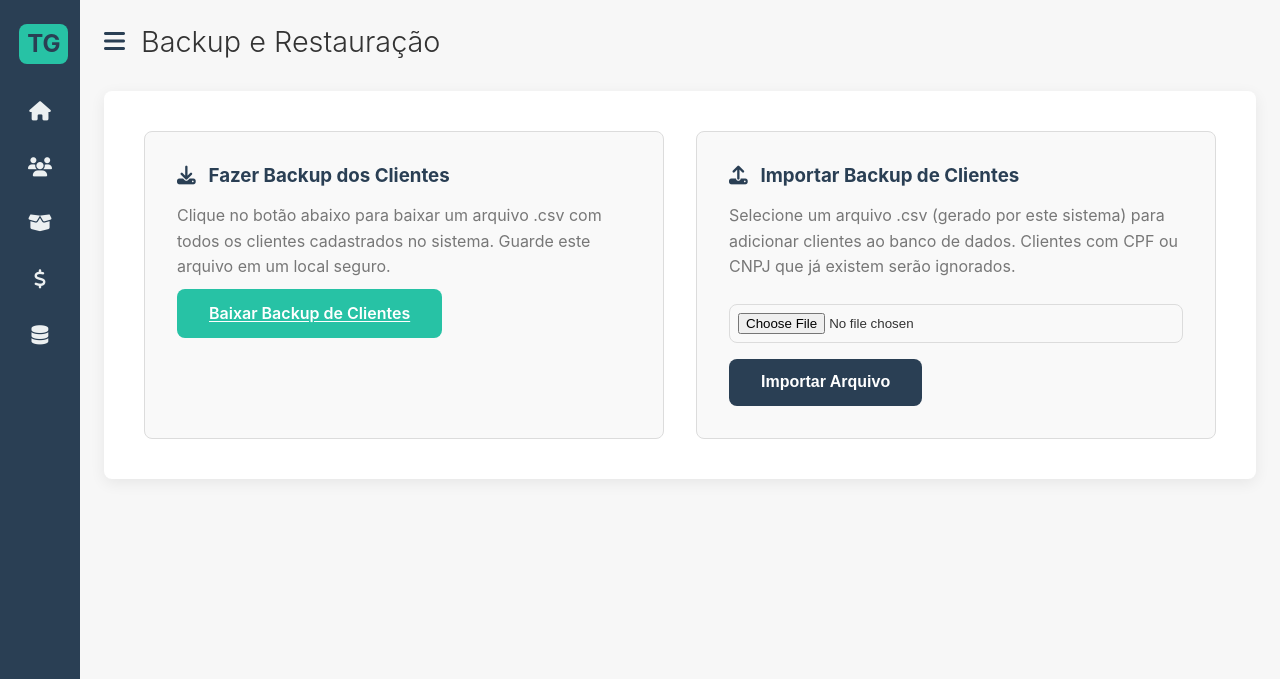
After one commit to NatanaelGomesCardoso/sistematudografica, a Flask app: page /backup in a window 1280 px wide. The commit adds this page. Shown: the top 679 px of the page. Run offline with Flask 3, Linux system fonts and the light colour scheme.

Commit message:
feat: Adiciona módulo de backup/restauração e reestrutura a navegação

```diff
--- a/app.py
+++ b/app.py
@@ -1,13 +1,16 @@
 import os
-from flask import Flask, render_template, request, redirect, url_for, flash
+import csv
+import io
+from flask import Flask, render_template, request, redirect, url_for, flash, Response
 from flask_sqlalchemy import SQLAlchemy
-from sqlalchemy import or_ # A importação foi movida para cá
+from sqlalchemy import or_
 from datetime import datetime
+from werkzeug.utils import secure_filename
 
 # --- 1. CONFIGURAÇÃO INICIAL ---
 basedir = os.path.abspath(os.path.dirname(__file__))
 app = Flask(__name__)
-app.config['SECRET_KEY'] = 'uma-chave-secreta-muito-segura-para-as-flash-messages'
+app.config['SECRET_KEY'] = 'uma-chave-secreta-muito-segura'
 db_path = os.path.join(basedir, 'data', 'banco.db')
 app.config['SQLALCHEMY_DATABASE_URI'] = f'sqlite:///{db_path}'
 app.config['SQLALCHEMY_TRACK_MODIFICATIONS'] = False
@@ -18,24 +21,20 @@ db = SQLAlchemy(app)
 class Cliente(db.Model):
     id = db.Column(db.Integer, primary_key=True)
     tipo = db.Column(db.String(10), nullable=False)
-    # Campos Pessoa Física
     nome = db.Column(db.String(100))
     cpf = db.Column(db.String(20), unique=True)
     email = db.Column(db.String(120))
-    # Campos Pessoa Jurídica
+    endereco_pf = db.Column(db.String(255))
     razao_social = db.Column(db.String(100))
     responsavel = db.Column(db.String(100))
     cnpj = db.Column(db.String(20), unique=True)
     email_cnpj = db.Column(db.String(120))
     telefone_empresa = db.Column(db.String(30))
-    # Campos Comuns
+    endereco_empresa_pj = db.Column(db.String(255))
+    endereco_entrega_pj = db.Column(db.String(255))
     telefone = db.Column(db.String(30), nullable=False)
     como_conheceu = db.Column(db.String(100), nullable=False)
     como_conheceu_outros = db.Column(db.String(100))
-
-    def __repr__(self):
-        return f'<Cliente {self.nome or self.razao_social}>'
-
 
 # --- 3. ROTAS DO SISTEMA ---
 @app.context_processor
@@ -46,8 +45,10 @@ def inject_now():
 def home():
     return render_template('home.html')
 
+# --- ROTAS DE CLIENTES ---
 @app.route('/clientes')
 def pesquisar_clientes():
+    # ... (código existente)
     query = request.args.get('q', '')
     if query:
         search_term = f"%{query}%"
@@ -59,8 +60,10 @@ def pesquisar_clientes():
         clientes = Cliente.query.order_by(Cliente.id.desc()).all()
     return render_template('pesquisar_clientes.html', clientes=clientes, query=query)
 
+
 @app.route('/clientes/novo', methods=['GET', 'POST'])
 def cadastro_clientes():
+    # ... (código existente)
     if request.method == 'POST':
         tipo = request.form.get('tipo')
         cpf = request.form.get('cpf') or None
@@ -85,17 +88,21 @@ def cadastro_clientes():
             cpf=cpf,
             cnpj=cnpj,
             email=request.form.get('email'),
-            email_cnpj=request.form.get('email_cnpj')
+            email_cnpj=request.form.get('email_cnpj'),
+            endereco_pf=request.form.get('endereco_pf'),
+            endereco_empresa_pj=request.form.get('endereco_empresa_pj'),
+            endereco_entrega_pj=request.form.get('endereco_entrega_pj')
         )
         db.session.add(novo_cliente)
         db.session.commit()
         flash('Cliente cadastrado com sucesso!', 'success')
         return redirect(url_for('pesquisar_clientes'))
+    return render_template('cadastro_clientes.html')
 
-    return render_template('cadastro_clientes.html')
 
 @app.route('/clientes/editar/<int:id>', methods=['GET', 'POST'])
 def editar_cliente(id):
+    # ... (código existente)
     cliente = db.get_or_404(Cliente, id)
     if request.method == 'POST':
         cpf = request.form.get('cpf') or None
@@ -120,6 +127,9 @@ def editar_cliente(id):
         cliente.cnpj = cnpj
         cliente.email = request.form.get('email')
         cliente.email_cnpj = request.form.get('email_cnpj')
+        cliente.endereco_pf = request.form.get('endereco_pf')
+        cliente.endereco_empresa_pj = request.form.get('endereco_empresa_pj')
+        cliente.endereco_entrega_pj = request.form.get('endereco_entrega_pj')
 
         db.session.commit()
         flash('Cliente atualizado com sucesso!', 'success')
@@ -127,24 +137,119 @@ def editar_cliente(id):
 
     return render_template('editar_cliente.html', cliente=cliente)
 
+
 @app.route('/clientes/excluir/<int:id>', methods=['POST'])
 def excluir_cliente(id):
+    # ... (código existente)
     cliente = db.get_or_404(Cliente, id)
     db.session.delete(cliente)
     db.session.commit()
     flash('Cliente excluído com sucesso!', 'success')
     return redirect(url_for('pesquisar_clientes'))
 
-@app.route('/produtos')
-def cadastro_produtos():
-    return render_template('coming_soon.html', módulo='Cadastro de Produtos')
+# --- NOVAS ROTAS DE BACKUP ---
+@app.route('/backup')
+def backup_page():
+    return render_template('backup.html')
 
-@app.route('/os')
-def os_listar():
-    return render_template('coming_soon.html', módulo='Listagem de OS')
+@app.route('/backup/exportar')
+def exportar_backup():
+    clientes = Cliente.query.all()
+
+    # Cria um arquivo CSV em memória
+    output = io.StringIO()
+    writer = csv.writer(output)
+
+    # Escreve o cabeçalho
+    writer.writerow(Cliente.__table__.columns.keys())
+
+    # Escreve os dados dos clientes
+    for cliente in clientes:
+        writer.writerow([getattr(cliente, c) for c in Cliente.__table__.columns.keys()])
+
+    output.seek(0)
+
+    return Response(
+        output,
+        mimetype="text/csv",
+        headers={"Content-Disposition":"attachment;filename=backup_clientes.csv"}
+    )
+
+@app.route('/backup/importar', methods=['POST'])
+def importar_backup():
+    if 'backup_file' not in request.files:
+        flash('Nenhum arquivo selecionado.', 'error')
+        return redirect(url_for('backup_page'))
+
+    file = request.files['backup_file']
+
+    if file.filename == '':
+        flash('Nenhum arquivo selecionado.', 'error')
+        return redirect(url_for('backup_page'))
+
+    if file and file.filename.endswith('.csv'):
+        try:
+            stream = io.StringIO(file.stream.read().decode("UTF-8"), newline=None)
+            reader = csv.DictReader(stream)
+
+            novos_clientes = 0
+            clientes_ignorados = 0
+
+            for row in reader:
+                cpf = row.get('cpf') or None
+                cnpj = row.get('cnpj') or None
+
+                # Verifica se o cliente já existe
+                existe = False
+                if cpf and Cliente.query.filter_by(cpf=cpf).first():
+                    existe = True
+                if cnpj and Cliente.query.filter_by(cnpj=cnpj).first():
+                    existe = True
+
+                if existe:
+                    clientes_ignorados += 1
+                    continue
+
+                # Cria o novo cliente
+                cliente = Cliente(**row)
+                db.session.add(cliente)
+                novos_clientes += 1
+
+            db.session.commit()
+            flash(f'{novos_clientes} clientes importados com sucesso. {clientes_ignorados} clientes foram ignorados por já existirem.', 'success')
+
+        except Exception as e:
+            db.session.rollback()
+            flash(f'Ocorreu um erro ao importar o arquivo: {e}', 'error')
+
+        return redirect(url_for('backup_page'))
+
+    flash('Arquivo inválido. Por favor, envie um arquivo .csv', 'error')
+    return redirect(url_for('backup_page'))
 
 
-# --- 4. EXECUÇÃO ---
+# --- ROTAS FUTURAS (PLACEHOLDERS) ---
+@app.route('/produtos/novo')
+def cadastro_produto():
+    return render_template('coming_soon.html', modulo='Cadastro de Produto')
+@app.route('/produtos/consultar')
+def consultar_produto():
+    return render_template('coming_soon.html', modulo='Consulta de Produto')
+@app.route('/vendas/orcamento/novo')
+def novo_orcamento():
+    return render_template('coming_soon.html', modulo='Novo Orçamento')
+@app.route('/vendas/os/nova')
+def nova_os():
+    return render_template('coming_soon.html', modulo='Nova Ordem de Serviço')
+@app.route('/vendas/orcamento/consultar')
+def consultar_orcamento():
+    return render_template('coming_soon.html', modulo='Consulta de Orçamento')
+@app.route('/vendas/os/consultar')
+def consultar_os():
+    return render_template('coming_soon.html', modulo='Consulta de O.S.')
+
+
+# --- EXECUÇÃO ---
 if __name__ == '__main__':
     with app.app_context():
         os.makedirs(os.path.join(basedir, 'data'), exist_ok=True)
--- a/static/styles.css
+++ b/static/styles.css
@@ -422,3 +422,46 @@ body.sidebar-collapsed .sub-menu {
         transform: translateX(100%);
     }
 }
+
+/* Cole todo o código CSS da mensagem anterior aqui, e adicione este bloco no final */
+
+/* ---- 10. ESTILOS DA PÁGINA DE BACKUP ---- */
+.backup-container {
+    display: grid;
+    grid-template-columns: 1fr;
+    gap: 2rem;
+}
+
+@media (min-width: 768px) {
+    .backup-container {
+        grid-template-columns: 1fr 1fr;
+    }
+}
+
+.backup-card {
+    background-color: #f9f9f9;
+    padding: 2rem;
+    border-radius: var(--borda-raio);
+    border: 1px solid var(--cor-borda);
+}
+
+.backup-card h3 {
+    display: flex;
+    align-items: center;
+    gap: 0.8rem;
+    margin-bottom: 1rem;
+    color: var(--cor-principal);
+}
+
+.backup-card p {
+    margin-bottom: 1.5rem;
+    line-height: 1.6;
+    color: var(--cor-texto-sutil);
+}
+
+.form-control-file {
+    width: 100%;
+    padding: 0.5rem;
+    border: 1px solid var(--cor-borda);
+    border-radius: var(--borda-raio);
+}
--- /dev/null
+++ b/templates/backup.html
@@ -0,0 +1,23 @@
+{% extends 'base.html' %}
+
+{% block title %}Backup do Sistema — Tudo Gráfica{% endblock %}
+{% block page_title %}Backup e Restauração{% endblock %}
+
+{% block content %}
+<div class="backup-container">
+    <div class="backup-card">
+        <h3><i class="fa-solid fa-download"></i> Fazer Backup dos Clientes</h3>
+        <p>Clique no botão abaixo para baixar um arquivo .csv com todos os clientes cadastrados no sistema. Guarde este arquivo em um local seguro.</p>
+        <a href="{{ url_for('exportar_backup') }}" class="btn-salvar">Baixar Backup de Clientes</a>
+    </div>
+
+    <div class="backup-card">
+        <h3><i class="fa-solid fa-upload"></i> Importar Backup de Clientes</h3>
+        <p>Selecione um arquivo .csv (gerado por este sistema) para adicionar clientes ao banco de dados. Clientes com CPF ou CNPJ que já existem serão ignorados.</p>
+        <form action="{{ url_for('importar_backup') }}" method="post" enctype="multipart/form-data">
+            <input type="file" name="backup_file" accept=".csv" class="form-control-file">
+            <button type="submit" class="btn-salvar btn-pesquisar" style="margin-top: 1rem;">Importar Arquivo</button>
+        </form>
+    </div>
+</div>
+{% endblock %}
--- a/templates/base.html
+++ b/templates/base.html
@@ -1,6 +1,5 @@
 <!DOCTYPE html>
 <html lang="pt-BR">
-
 <head>
     <meta charset="UTF-8" />
     <meta name="viewport" content="width=device-width, initial-scale=1.0" />
@@ -8,7 +7,6 @@
     <link rel="stylesheet" href="{{ url_for('static', filename='styles.css') }}">
     <link rel="stylesheet" href="https://cdnjs.cloudflare.com/ajax/libs/font-awesome/6.5.2/css/all.min.css">
 </head>
-
 <body class="sidebar-collapsed">
 
     <aside class="sidebar">
@@ -29,48 +27,58 @@
                     <i class="fa-solid fa-chevron-down arrow"></i>
                 </div>
                 <div class="sub-menu">
-                    <a href="{{ url_for('cadastro_clientes') }}" class="nav-link">
-                        <i class="fa-solid fa-user-plus"></i>
-                        <span class="nav-text">Cadastrar</span>
-                    </a>
-                    <a href="{{ url_for('pesquisar_clientes') }}" class="nav-link">
-                        <i class="fa-solid fa-search"></i>
-                        <span class="nav-text">Pesquisar</span>
-                    </a>
+                    <a href="{{ url_for('cadastro_clientes') }}" class="nav-link"><i class="fa-solid fa-user-plus"></i><span class="nav-text">Cadastrar</span></a>
+                    <a href="{{ url_for('pesquisar_clientes') }}" class="nav-link"><i class="fa-solid fa-search"></i><span class="nav-text">Pesquisar</span></a>
                 </div>
             </div>
 
-            <a href="{{ url_for('cadastro_produtos') }}" class="nav-link">
+            <div class="nav-module">
+                <div class="module-header">
                     <i class="fa-solid fa-box-open"></i>
                     <span class="nav-text">Produtos</span>
-            </a>
-            <a href="{{ url_for('os_listar') }}" class="nav-link">
-                <i class="fa-solid fa-file-invoice"></i>
-                <span class="nav-text">Ordens de Serviço</span>
+                    <i class="fa-solid fa-chevron-down arrow"></i>
+                </div>
+                <div class="sub-menu">
+                    <a href="{{ url_for('cadastro_produto') }}" class="nav-link"><i class="fa-solid fa-plus-circle"></i><span class="nav-text">Cadastrar</span></a>
+                    <a href="{{ url_for('consultar_produto') }}" class="nav-link"><i class="fa-solid fa-list-alt"></i><span class="nav-text">Consultar</span></a>
+                </div>
+            </div>
+
+            <div class="nav-module">
+                <div class="module-header">
+                    <i class="fa-solid fa-dollar-sign"></i>
+                    <span class="nav-text">Vendas</span>
+                    <i class="fa-solid fa-chevron-down arrow"></i>
+                </div>
+                <div class="sub-menu">
+                    <a href="{{ url_for('novo_orcamento') }}" class="nav-link"><i class="fa-solid fa-file-invoice"></i><span class="nav-text">Novo Orçamento</span></a>
+                    <a href="{{ url_for('nova_os') }}" class="nav-link"><i class="fa-solid fa-file-signature"></i><span class="nav-text">Nova O.S.</span></a>
+                    <a href="{{ url_for('consultar_orcamento') }}" class="nav-link"><i class="fa-solid fa-search-dollar"></i><span class="nav-text">Consultar Orçamentos</span></a>
+                    <a href="{{ url_for('consultar_os') }}" class="nav-link"><i class="fa-solid fa-tasks"></i><span class="nav-text">Consultar O.S.</span></a>
+                </div>
+            </div>
+
+            <a href="{{ url_for('backup_page') }}" class="nav-link">
+                <i class="fa-solid fa-database"></i>
+                <span class="nav-text">Backup</span>
             </a>
         </nav>
     </aside>
 
     <div class="main-content">
         <header class="main-header">
-            <button id="sidebar-toggle" class="btn-toggle">
-                <i class="fa-solid fa-bars"></i>
-            </button>
+            <button id="sidebar-toggle" class="btn-toggle"><i class="fa-solid fa-bars"></i></button>
             <h2 class="page-title-text">{% block page_title %}{% endblock %}</h2>
         </header>
-
         {% with messages = get_flashed_messages(with_categories=true) %}
             {% if messages %}
             <div class="flash-container">
                 {% for category, message in messages %}
-            <div class="flash-message flash-{{ category }}">
-                {{ message }}
-            </div>
+                <div class="flash-message flash-{{ category }}">{{ message }}</div>
                 {% endfor %}
             </div>
             {% endif %}
         {% endwith %}
-
         <main class="container">
             {% block content %}{% endblock %}
         </main>
@@ -79,5 +87,4 @@
     <script src="{{ url_for('static', filename='js/main.js') }}"></script>
     {% block scripts %}{% endblock %}
 </body>
-
 </html>
```
Also changed, not shown: templates/cadastro_clientes.html (+40 -34 lines), templates/editar_cliente.html (+34 -31 lines), data/banco.db. Lines whose indentation alone changed are shown as unchanged.
